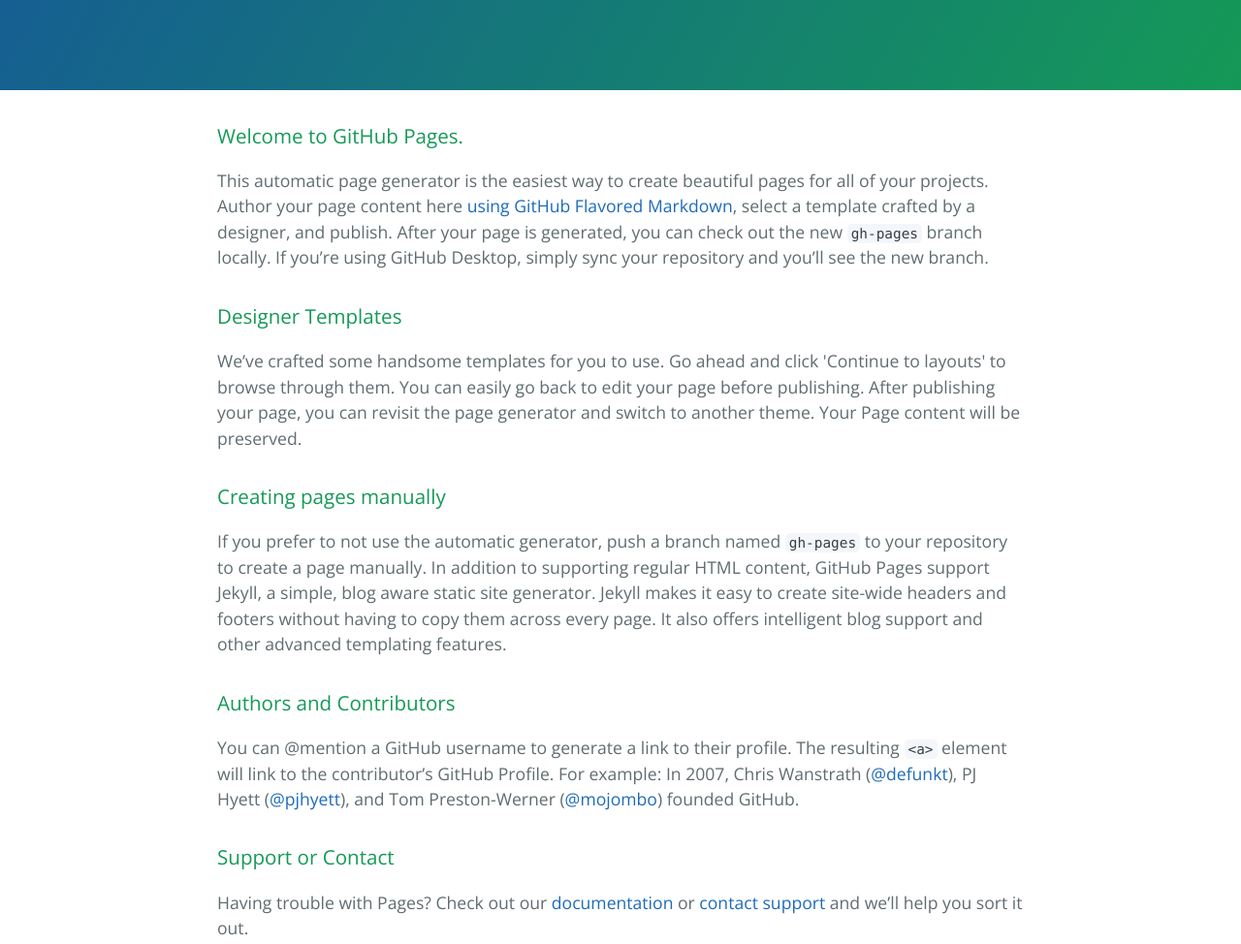
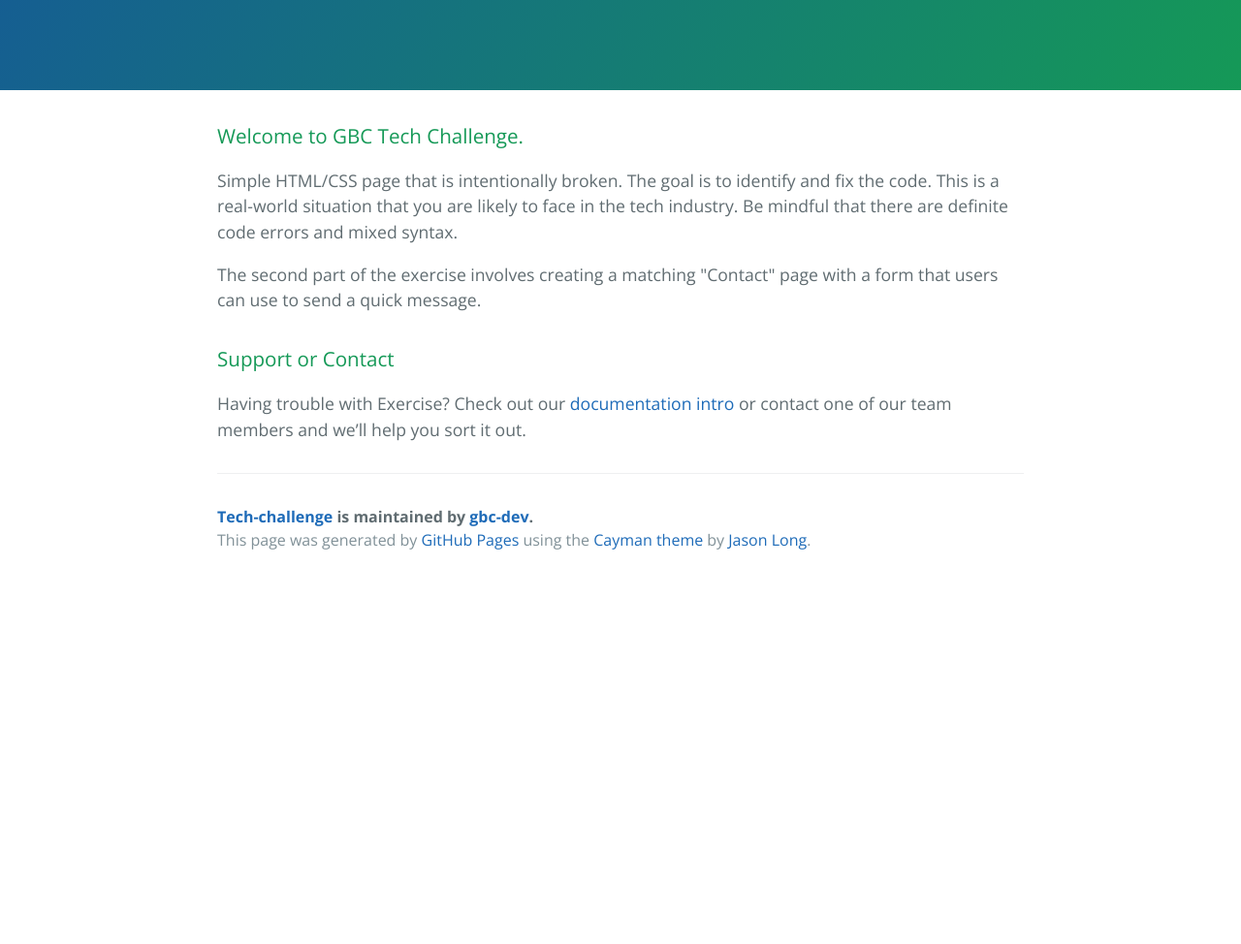
Before and after one commit to gbc-dev/Tech-Challenge, a plain HTML site: page index.html in a window 1280 px wide. Shown: the part 290-1264 px from the top of the page at 97% size. After the commit the page ends 891 px from the top, so only its background shows below. Drawn offline with nearby package versions, Linux system fonts and the light colour scheme.

```diff
--- a/index.html
+++ b/index.html
@@ -20,29 +20,16 @@
 
     <section class="main-content">
       <h3>
-<a id="welcome-to-github-pages" class="anchor" href="#welcome-to-github-pages" aria-hidden="true"><span aria-hidden="true" class="octicon octicon-link"></span></a>Welcome to GitHub Pages.</h3>
+<a id="welcome-to-gbc-tech-challenge" class="anchor" href="#welcome-to-gbc-tech-challenge" aria-hidden="true"><span aria-hidden="true" class="octicon octicon-link"></span></a>Welcome to GBC Tech Challenge.</h3>
 
-<p>This automatic page generator is the easiest way to create beautiful pages for all of your projects. Author your page content here <a href="https://guides.github.com/features/mastering-markdown/">using GitHub Flavored Markdown</a>, select a template crafted by a designer, and publish. After your page is generated, you can check out the new <code>gh-pages</code> branch locally. If you’re using GitHub Desktop, simply sync your repository and you’ll see the new branch.</p>
+<p>Simple HTML/CSS page that is intentionally broken. The goal is to identify and fix the code. This is a real-world situation that you are likely to face in the tech industry. Be mindful that there are definite code errors and mixed syntax.</p>
 
-<h3>
-<a id="designer-templates" class="anchor" href="#designer-templates" aria-hidden="true"><span aria-hidden="true" class="octicon octicon-link"></span></a>Designer Templates</h3>
-
-<p>We’ve crafted some handsome templates for you to use. Go ahead and click 'Continue to layouts' to browse through them. You can easily go back to edit your page before publishing. After publishing your page, you can revisit the page generator and switch to another theme. Your Page content will be preserved.</p>
-
-<h3>
-<a id="creating-pages-manually" class="anchor" href="#creating-pages-manually" aria-hidden="true"><span aria-hidden="true" class="octicon octicon-link"></span></a>Creating pages manually</h3>
-
-<p>If you prefer to not use the automatic generator, push a branch named <code>gh-pages</code> to your repository to create a page manually. In addition to supporting regular HTML content, GitHub Pages support Jekyll, a simple, blog aware static site generator. Jekyll makes it easy to create site-wide headers and footers without having to copy them across every page. It also offers intelligent blog support and other advanced templating features.</p>
-
-<h3>
-<a id="authors-and-contributors" class="anchor" href="#authors-and-contributors" aria-hidden="true"><span aria-hidden="true" class="octicon octicon-link"></span></a>Authors and Contributors</h3>
-
-<p>You can @mention a GitHub username to generate a link to their profile. The resulting <code>&lt;a&gt;</code> element will link to the contributor’s GitHub Profile. For example: In 2007, Chris Wanstrath (<a href="https://github.com/defunkt" class="user-mention">@defunkt</a>), PJ Hyett (<a href="https://github.com/pjhyett" class="user-mention">@pjhyett</a>), and Tom Preston-Werner (<a href="https://github.com/mojombo" class="user-mention">@mojombo</a>) founded GitHub.</p>
+<p>The second part of the exercise involves creating a matching "Contact" page with a form that users can use to send a quick message.</p>
 
 <h3>
 <a id="support-or-contact" class="anchor" href="#support-or-contact" aria-hidden="true"><span aria-hidden="true" class="octicon octicon-link"></span></a>Support or Contact</h3>
 
-<p>Having trouble with Pages? Check out our <a href="https://help.github.com/pages">documentation</a> or <a href="https://github.com/contact">contact support</a> and we’ll help you sort it out.</p>
+<p>Having trouble with Exercise? Check out our <a href="https://github.com/gbc-dev/Tech-Challenge">documentation intro</a> or contact one of our team members and we’ll help you sort it out.</p>
 
       <footer class="site-footer">
         <span class="site-footer-owner"><a href="https://github.com/gbc-dev/Tech-Challenge">Tech-challenge</a> is maintained by <a href="https://github.com/gbc-dev">gbc-dev</a>.</span>
```
Also changed, not shown: params.json (+1 -1 lines).
